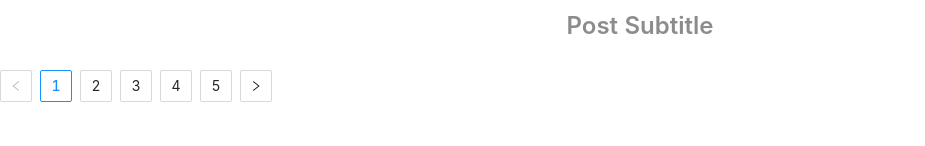
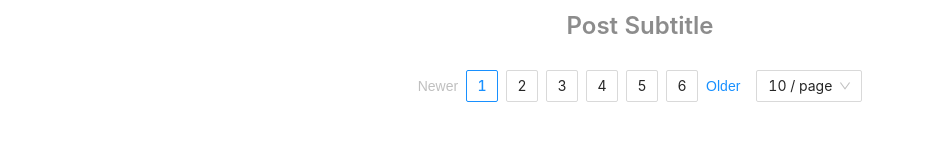
Before and after one commit to devneu/frontend, a React (Create React App) app: page /blog in a window 1280 px wide. Shown: the part 154-300 px from the top of the page, without its empty margins (0-925 px from the left). Built offline with nearby package versions, Linux system fonts and the light colour scheme.

Commit message:
DEV-39. Pagination added to Blog page

```diff
--- a/src/components/BlogPagination/BlogPagination.scss
+++ b/src/components/BlogPagination/BlogPagination.scss
@@ -0,0 +1,3 @@
+.blog__pagination{
+   text-align: center;
+}
--- a/src/components/BlogPagination/BlogPagination.tsx
+++ b/src/components/BlogPagination/BlogPagination.tsx
@@ -2,10 +2,23 @@ import React from 'react';
 import { Pagination } from 'antd';
 import './BlogPagination.scss'
 
+function itemRender(current: number, type: 'page' | 'next' | 'prev' | 'jump-prev' | 'jump-next', originalElement: any) {
+   if (type === 'prev') {
+      return <a>Newer</a>;
+   }
+   if (type === 'next') {
+      return <a>Older</a>;
+   }
+   return originalElement;
+}
 
 const BlogPagination = () => {
    return (
-      <Pagination defaultCurrent={1} total={50} />
+      <Pagination
+         defaultCurrent={1}
+         total={51}
+         itemRender={itemRender}
+         className="blog__pagination" />
    )
 }
 
--- a/src/pages/Blog/Blog.tsx
+++ b/src/pages/Blog/Blog.tsx
@@ -1,4 +1,4 @@
-import React from 'react';
+import Layout, { Content } from 'antd/lib/layout/layout';
 import BlogHeader from '../../components/BlogHeader';
 import BlogPagination from '../../components/BlogPagination';
 import './Blog.scss';
```
Also changed, not shown: package.json (+4 -3 lines), 1 other file (tests, documents, lock files or other folders).
